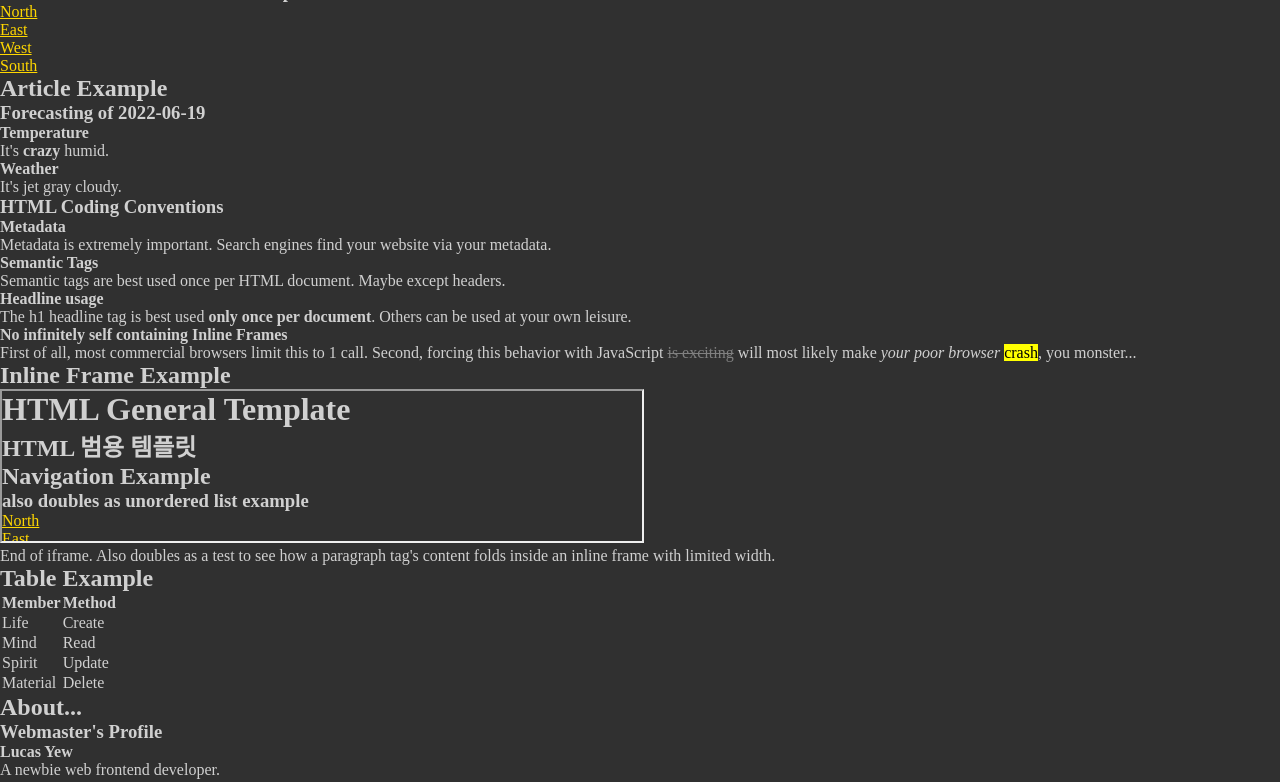
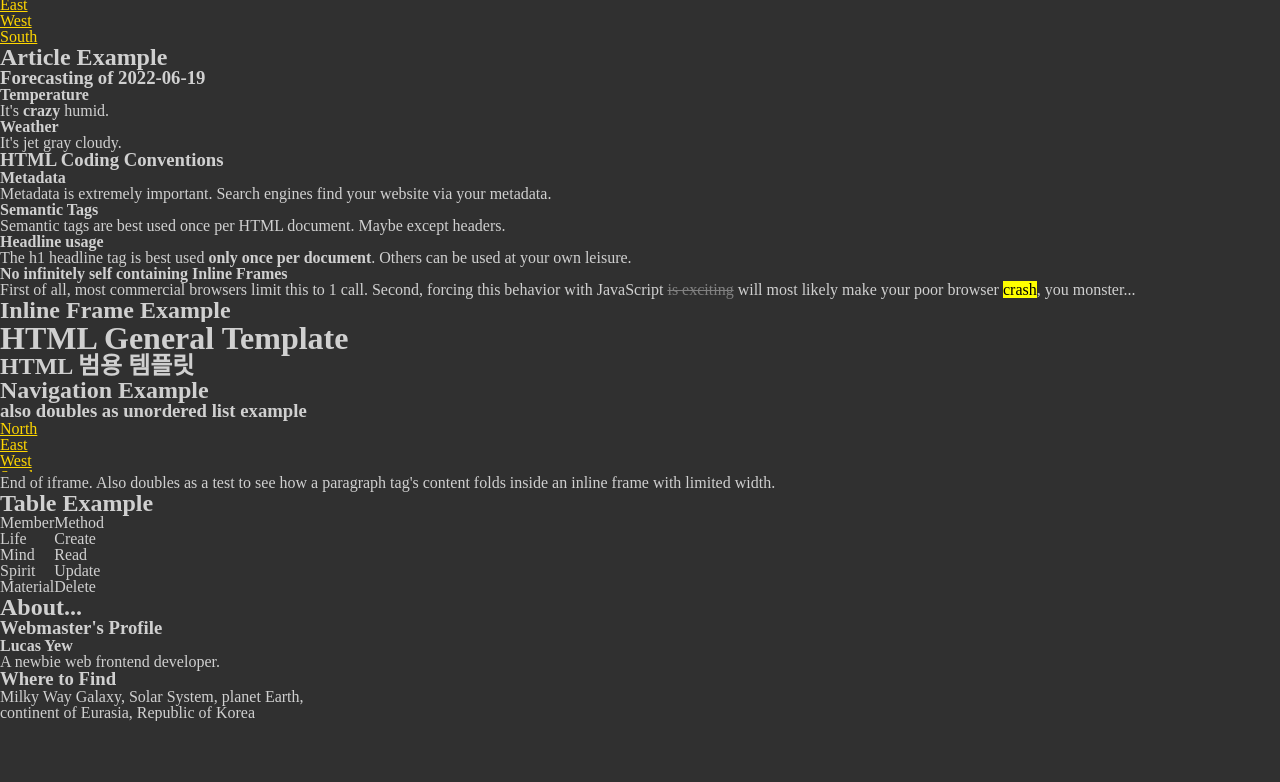
Before and after one commit to nesian42ryukaiel/nodetest, a website: page template.html in a window 1280 px wide. Shown: the part 118-900 px from the top of the page. After the commit the page ends 839 px from the top, so only its background shows below. Drawn offline with Linux system fonts and the light colour scheme.

Commit message:
imported stylesheets, like reset-css

```diff
--- /dev/null
+++ b/reset.css
@@ -0,0 +1,48 @@
+/* http://meyerweb.com/eric/tools/css/reset/
+   v2.0 | 20110126
+   License: none (public domain)
+*/
+
+html, body, div, span, applet, object, iframe,
+h1, h2, h3, h4, h5, h6, p, blockquote, pre,
+a, abbr, acronym, address, big, cite, code,
+del, dfn, em, img, ins, kbd, q, s, samp,
+small, strike, strong, sub, sup, tt, var,
+b, u, i, center,
+dl, dt, dd, ol, ul, li,
+fieldset, form, label, legend,
+table, caption, tbody, tfoot, thead, tr, th, td,
+article, aside, canvas, details, embed,
+figure, figcaption, footer, header, hgroup,
+menu, nav, output, ruby, section, summary,
+time, mark, audio, video {
+	margin: 0;
+	padding: 0;
+	border: 0;
+	font-size: 100%;
+	font: inherit;
+	vertical-align: baseline;
+}
+/* HTML5 display-role reset for older browsers */
+article, aside, details, figcaption, figure,
+footer, header, hgroup, menu, nav, section {
+	display: block;
+}
+body {
+	line-height: 1;
+}
+ol, ul {
+	list-style: none;
+}
+blockquote, q {
+	quotes: none;
+}
+blockquote:before, blockquote:after,
+q:before, q:after {
+	content: '';
+	content: none;
+}
+table {
+	border-collapse: collapse;
+	border-spacing: 0;
+}
--- /dev/null
+++ b/template.css
@@ -0,0 +1,36 @@
+body {
+  background-color: #303030;
+  color: #d0d0d0;
+}
+
+h1, h2, h3, h4, h5, h6, strong {
+  font-weight: bold;
+}
+
+h1 {
+  font-size: 2em;
+}
+
+h2 {
+  font-size: 1.5em;
+}
+
+h3 {
+  font-size: 1.17em;
+}
+
+h4 {
+  font-size: 1em;
+}
+
+h5 {
+  font-size: .83em;
+}
+
+h6 {
+  font-size: .67em;
+}
+
+a {
+  color: gold;
+}
--- a/template.html
+++ b/template.html
@@ -7,7 +7,7 @@
   <meta name="author" content="Lucas Yew">
   <meta name="description" content="my personal template for vanilla HTML">
   <meta name="keyword" content="HTML, template, developer">
-  <style type="text/css">
+  <!-- <style type="text/css">
     * {
       margin: 0;
       padding: 0;
@@ -21,8 +21,9 @@
     a {
       color: gold;
     }
-  </style> <!-- disable the style tag if you'll use external stylesheet -->
-  <!-- <link rel="stylesheet" href="template.css"> -->
+  </style> disable the style tag if you'll use external stylesheet -->
+  <link rel="stylesheet" href="reset.css">
+  <link rel="stylesheet" href="template.css">
   <link rel="apple-touch-icon-precomposed" sizes="57x57" href="favicon/aum_114x114.png">
   <link rel="apple-touch-icon-precomposed" sizes="114x114" href="favicon/aum_114x114.png">
   <link rel="apple-touch-icon-precomposed" sizes="72x72" href="favicon/aum_144x144.png">
```
